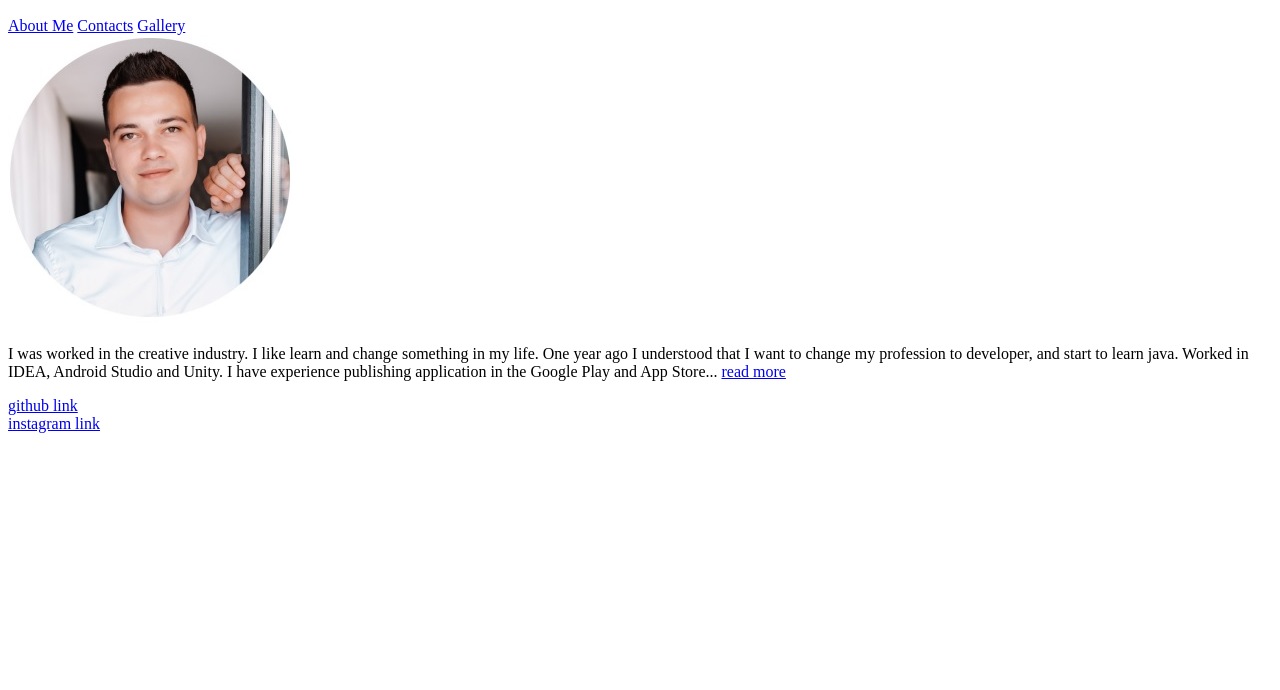
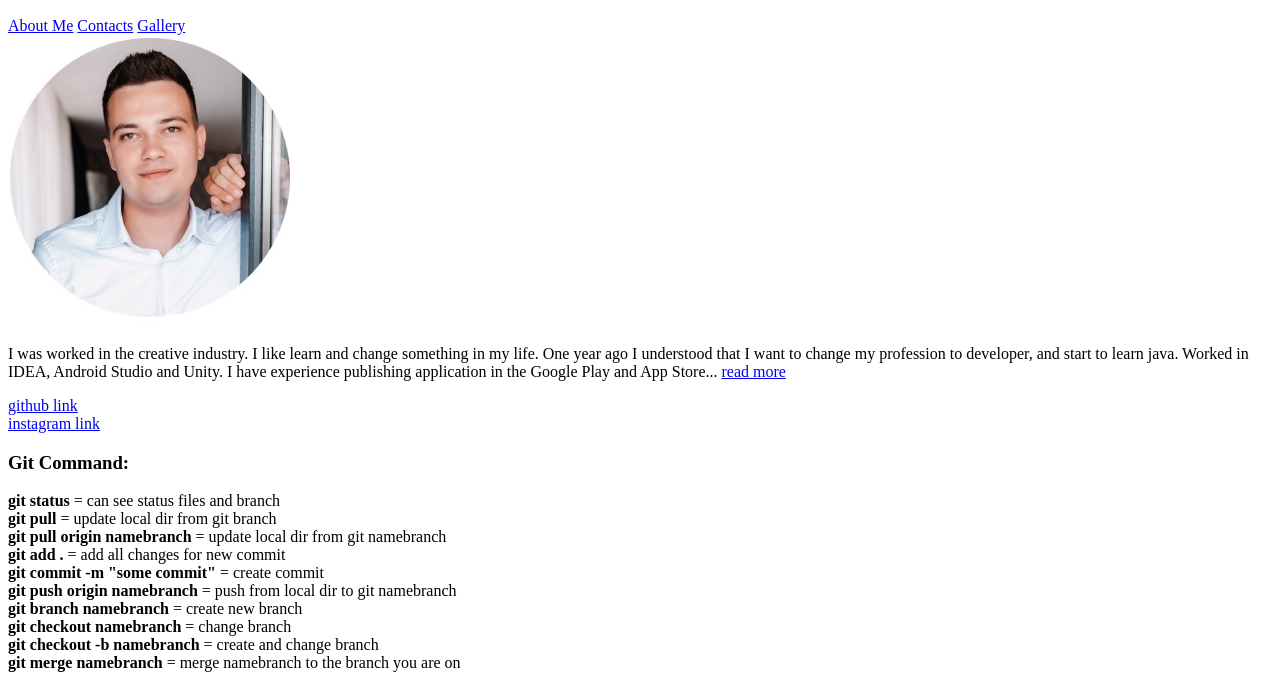
Before and after one commit to EugeneMaksimets/hillel_front_basic_home_work, a plain HTML site: page index.html in a window 1280 px wide. Shown: the part 110-800 px from the top of the page. Drawn offline with Linux system fonts and the light colour scheme.

Commit message:
add git command to index.html

```diff
--- a/index.html
+++ b/index.html
@@ -19,5 +19,18 @@
     </p>
     <a href="https://github.com/EugeneMaksimets?tab=repositories" target="_blank">github link</a>
     <br><a href="https://www.instagram.com/just_for_soul/" target="_blank">instagram link</a>
+    <h3>Git Command:</h3>
+    <p>
+        <b>git status</b> = can see status files and branch
+        <br><b>git pull</b> = update local dir from git branch
+        <br><b>git pull origin namebranch</b> = update local dir from git namebranch
+        <br><b>git add .</b> = add all changes for new commit
+        <br><b>git commit -m "some commit"</b> = create commit
+        <br><b>git push origin namebranch</b>  = push from local dir to git namebranch
+        <br><b>git branch namebranch</b> = create new branch
+        <br><b>git checkout namebranch</b> = change branch
+        <br><b>git checkout -b namebranch</b> = create and change branch
+        <br><b>git merge namebranch</b> = merge namebranch to the branch you are on
+    </p>
 </body>
 </html>
```
